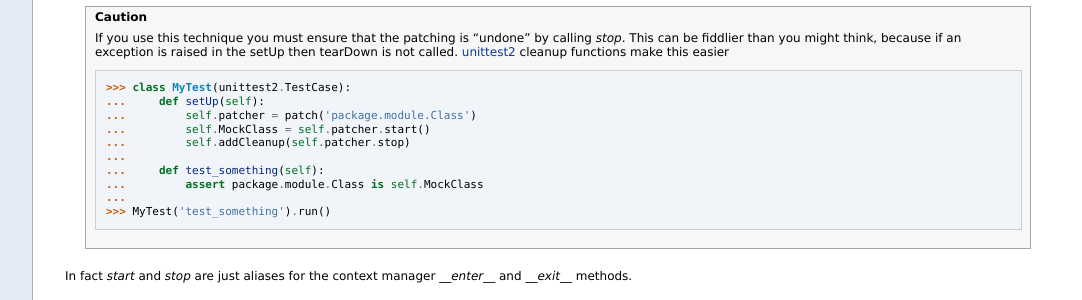
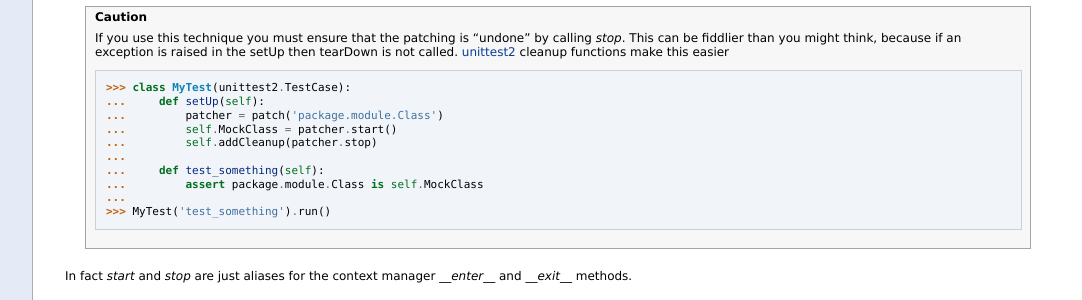
Before and after one commit to testing-cabal/mock, a Sphinx documentation site: the page built from docs/patch.txt, in a window 1280 px wide. Shown: the part 2458-2758 px from the top of the page, without its empty margins (197-1279 px from the left). Built offline with Sphinx 7.4.7, drawn with Linux system fonts in a browser that asks for light colours; pages that are not in the unit, such as notebooks, are missing from menus.

Commit message:
Doc updates

```diff
--- a/docs/patch.txt
+++ b/docs/patch.txt
@@ -206,9 +206,9 @@ method of a `TestCase`:
 
         >>> class MyTest(unittest2.TestCase):
         ...     def setUp(self):
-        ...         self.patcher = patch('package.module.Class')
-        ...         self.MockClass = self.patcher.start()
-        ...         self.addCleanup(self.patcher.stop)
+        ...         patcher = patch('package.module.Class')
+        ...         self.MockClass = patcher.start()
+        ...         self.addCleanup(patcher.stop)
         ...
         ...     def test_something(self):
         ...         assert package.module.Class is self.MockClass
```
